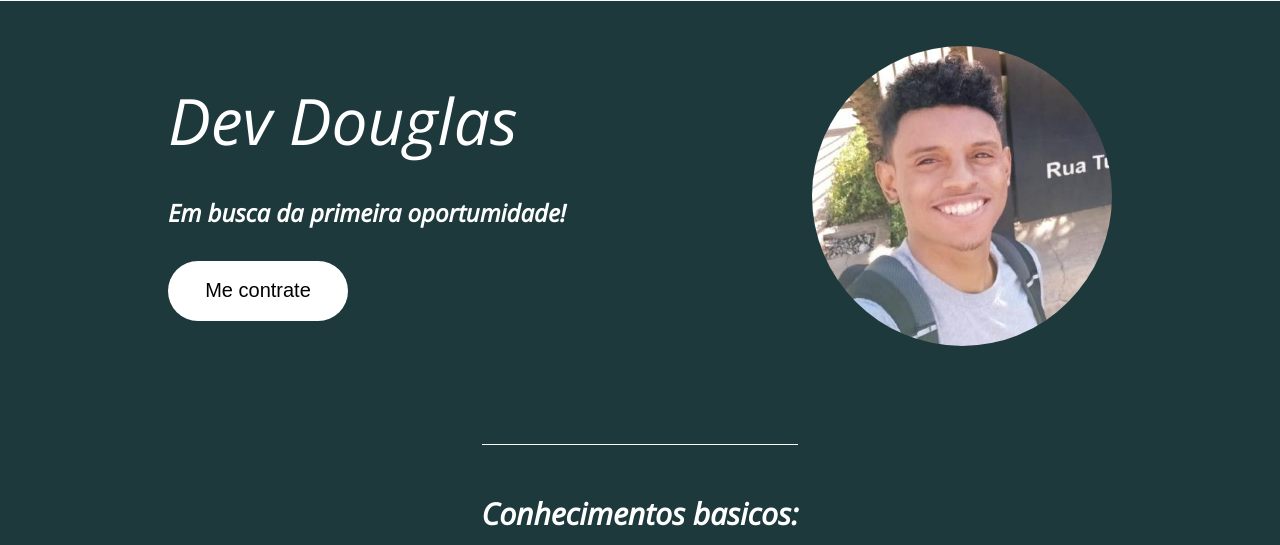
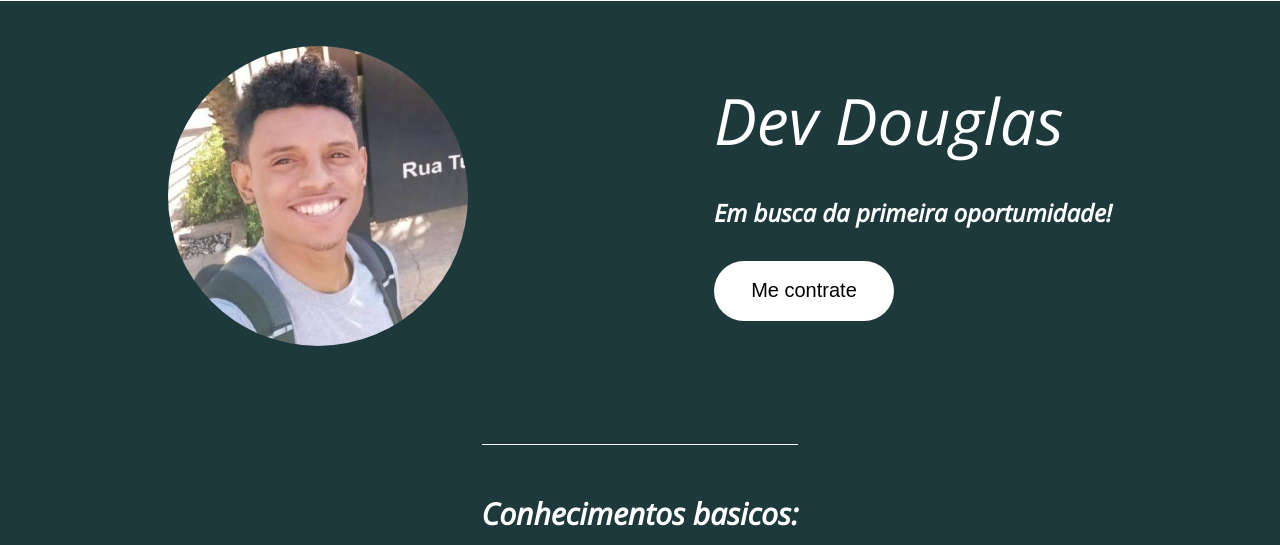
Before and after one commit to Douglas-Almeida96/landing-page, a PHP site: page / in a window 1280 px wide. Shown: the part 120-665 px from the top of the page. Run offline with PHP 8.4, Linux system fonts and the light colour scheme; some web fonts are replaced.

Commit message:
update css

```diff
--- a/public/index.html
+++ b/public/index.html
@@ -14,14 +14,14 @@
     </header>
     <main class="conteudo">
         <section class="section-principal">
+            <a class="conteudo-link-img" href="https://www.linkedin.com/in/douglas-henrique-almeida/">
+                <img class="conteudo-principal-img" src="imgs/douglas.jpg">
+            </a>
             <div class="section-principal-escrito">
                 <h1 class="titulo">Dev Douglas</h1>
                 <h2 class="subtitulo">Em busca da primeira oportumidade!</h2>
                 <button class="conteudo-button" onclick="location.href='https://www.linkedin.com/in/douglas-henrique-almeida/';">Me contrate</button>
             </div>
-            <a class="conteudo-link-img" href="https://www.linkedin.com/in/douglas-henrique-almeida/">
-                <img class="conteudo-principal-img" src="imgs/douglas.jpg">
-            </a>
         </section>
         <section class="section-secundaria">
             <h3 class="titulo-topicos">Conhecimentos basicos:</h3>
--- a/public/style.css
+++ b/public/style.css
@@ -38,6 +38,7 @@ body {
     flex-direction: row;
     align-items: center;
     justify-content: space-around;
+    flex-wrap: wrap;
 }
 
 .conteudo-principal-img{
```
